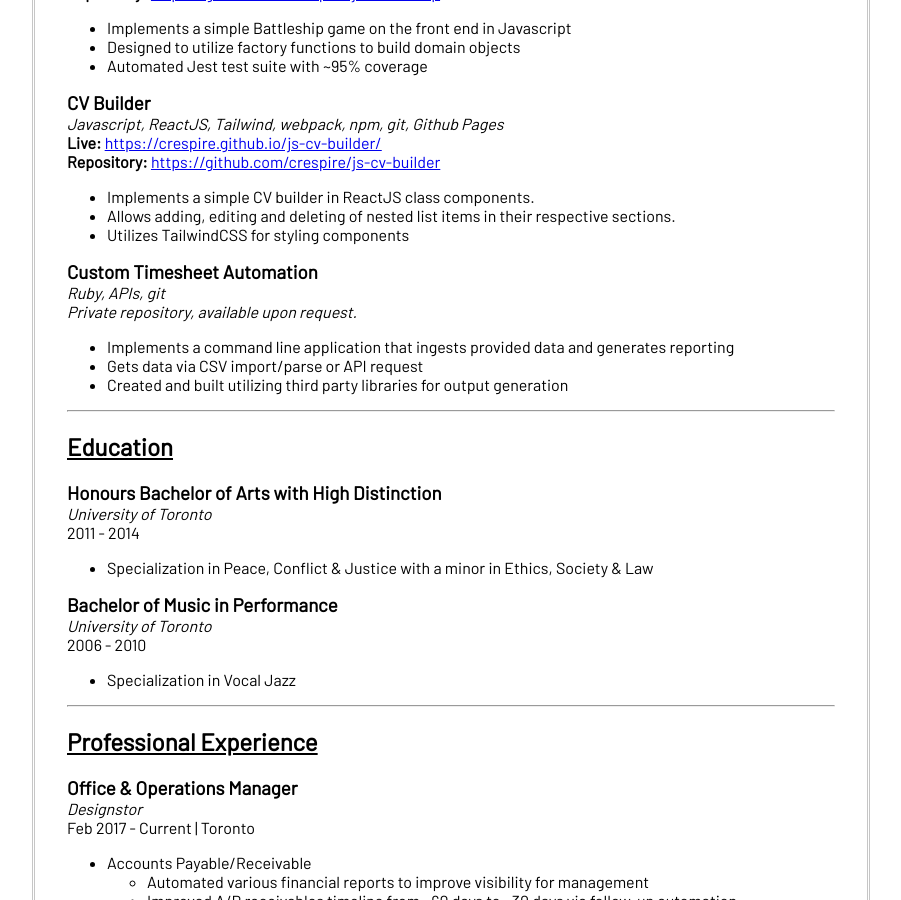
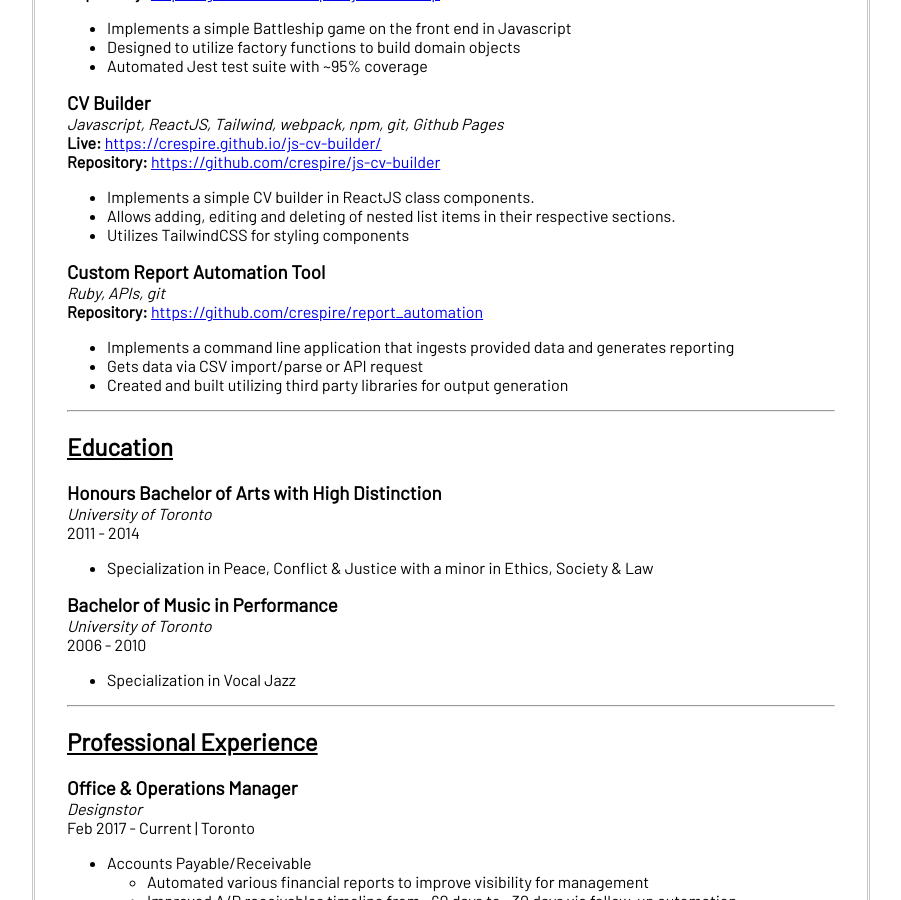
Before and after one commit to crespire/crespire, a Jekyll site: the page built from resume.md, in a window 1280 px wide and 900 px high, scrolled down 2125 px. Shown: the whole window, without its empty margins (189-1090 px from the left). Built offline with Jekyll 4.4.1, drawn with Linux system fonts in a browser that asks for light colours; our own code applies the rules of GitHub Pages for plain Markdown files; some of the changed text lies outside the part shown.

Commit message:
fix: update resume

```diff
--- a/resume.md
+++ b/resume.md
@@ -107,9 +107,9 @@ _Javascript, ReactJS, Tailwind, webpack, npm, git, Github Pages_
 * Allows adding, editing and deleting of nested list items in their respective sections.
 * Utilizes TailwindCSS for styling components
 
-### Custom Timesheet Automation
+### Custom Report Automation Tool
 _Ruby, APIs, git_
-_Private repository, available upon request._
+**Repository:** [https://github.com/crespire/report_automation](https://github.com/crespire/report_automation)
 * Implements a command line application that ingests provided data and generates reporting
 * Gets data via CSV import/parse or API request
 * Created and built utilizing third party libraries for output generation
```
Also changed, not shown: other parts of resume.md (+1 -1 lines).
